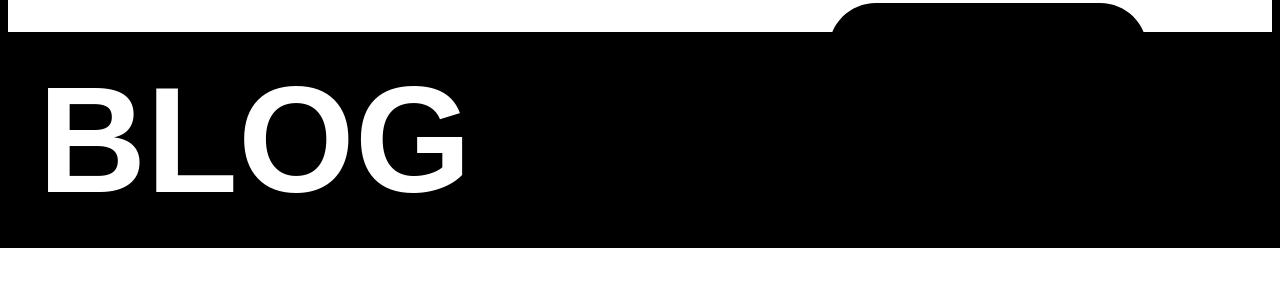
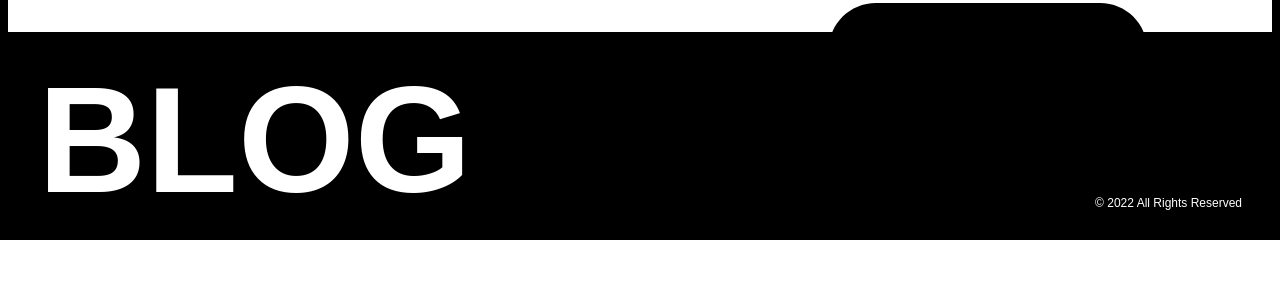
Before and after one commit to Jaywinebrenner/css-land, a Next.js app: page /components/Footer in a window 1280 px wide. Shown: the top 300 px of the page. Built offline with nearby package versions, Linux system fonts and the light colour scheme.

Commit message:
tweak stylings on draw

```diff
--- a/pages/components/Footer.js
+++ b/pages/components/Footer.js
@@ -39,6 +39,9 @@ const Footer = ({props}) => {
                     <h3>BLOG</h3>
                 </Link>
             </div>
+            <div className="footer__bottom-right">
+                <div className="rights-wrapper"><p>© {new Date().getFullYear()} All Rights Reserved</p></div>
+                </div>
         </div>
         <Modal props={props} modalVisible={modalVisible} title="Awards" toggleModal={toggleModal}></Modal>
     </div>
--- a/styles/components/_draw.scss
+++ b/styles/components/_draw.scss
@@ -29,7 +29,7 @@
         width: 130px;
         position: absolute;
         left: 50px;
-        top: 200px;
+        top: 130px;
         background-color: white;
         &__top {
             height: 30px;
@@ -59,9 +59,9 @@
         color: black;
         font-size: 30px;
         cursor: pointer;
-        // position: absolute;
-        // right: 62px;
-        //  top: 139px;
+        &:hover {
+            opacity: .6;
+        }
     }
 
     canvas {
--- a/styles/components/_footer.scss
+++ b/styles/components/_footer.scss
@@ -3,7 +3,7 @@
 
     border-left: 8px solid #000;
     border-right: 8px solid #000;
-    border-bottom: 8px solid #000;
+
     p {
         margin: 0;
     }
@@ -54,10 +54,12 @@
         &-left {
 
         }
-        &-middle {
-
-        }
         &-right {
+           align-self: flex-end;
+            p {
+                color: white;
+                font-size: 12px;
+            }
 
         }
     }
```
